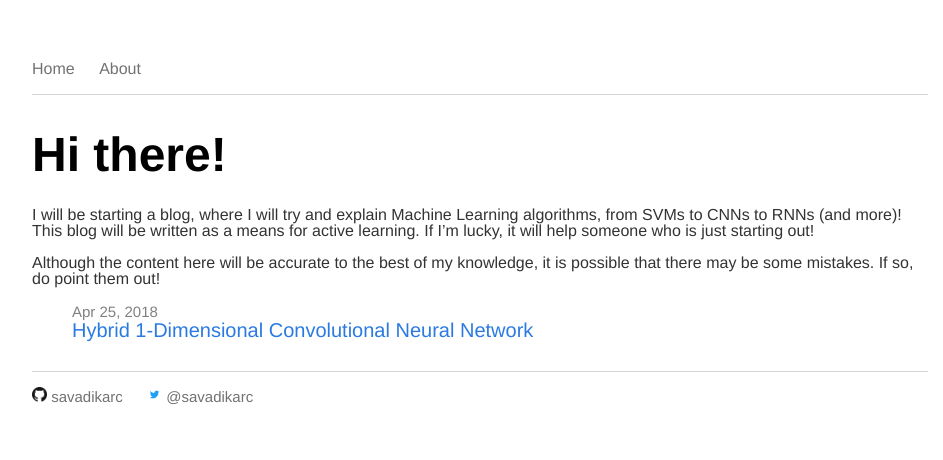
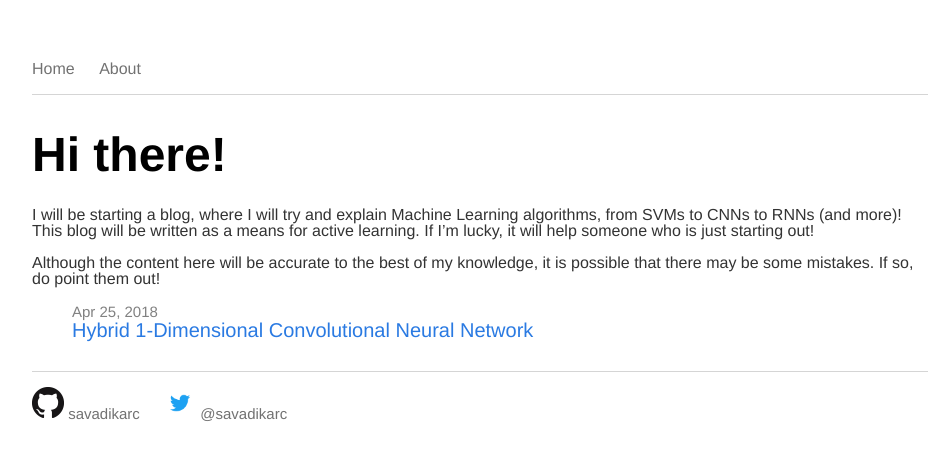
Before and after one commit to savadikarc/savadikarc.github.io, a Jekyll site: the page built from index.html, in a window 1280 px wide. Shown: the top 460 px of the page, without its empty margins (160-1103 px from the left). Built offline with Jekyll 4.4.1, drawn with Linux system fonts in a browser that asks for light colours.

Commit message:
Update main.css

```diff
--- a/css/main.css
+++ b/css/main.css
@@ -41,8 +41,8 @@ footer {
 
 footer .icon {
     display: inline-block;
-    width: 15px;
-    height: 15px;
+    width: 32px;
+    height: 32px;
 }
 
 /*
```
